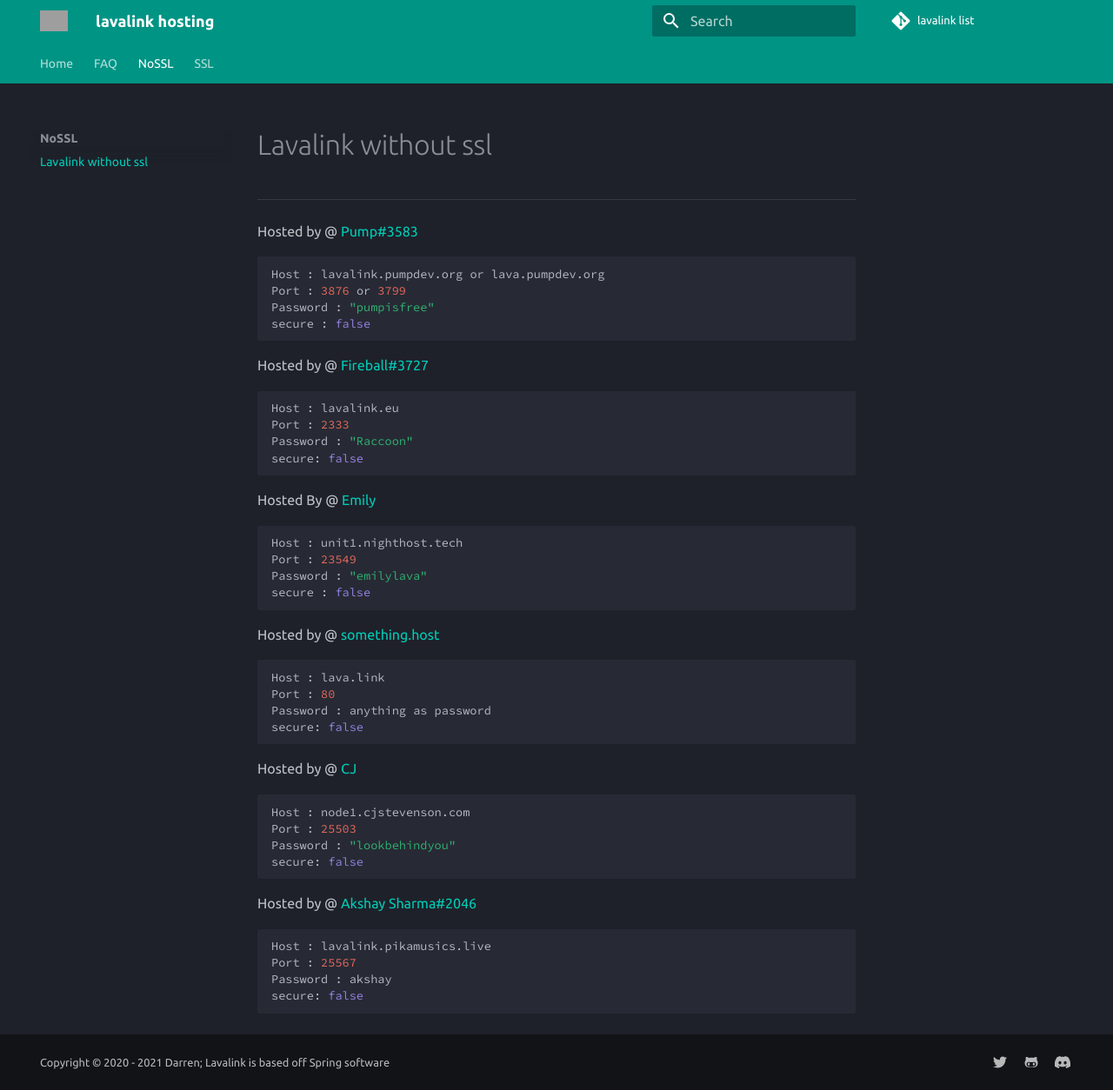
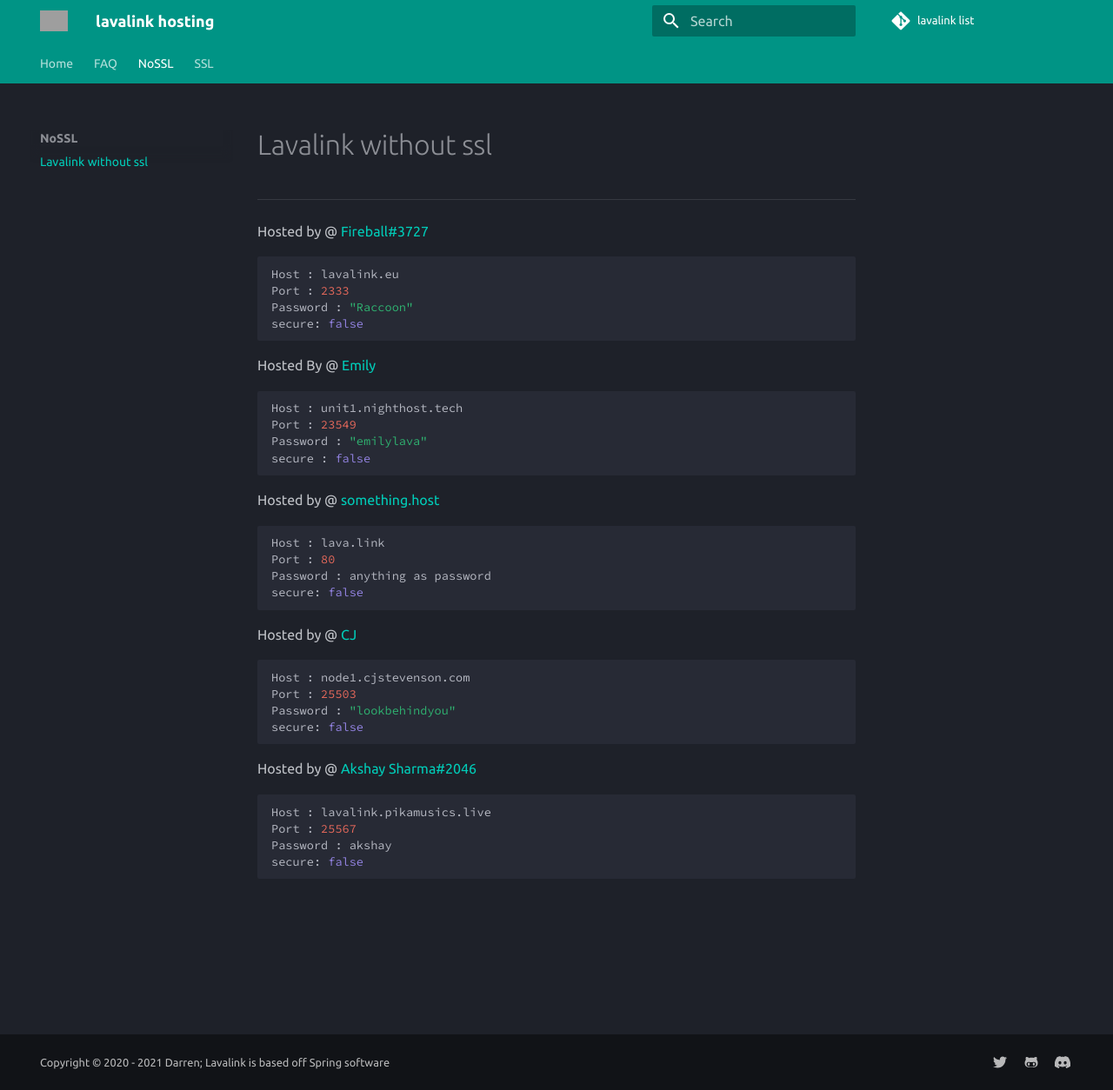
Before and after one commit to DarrenOfficial/lavalink-list, an MkDocs documentation site: the page built from docs/NoSSL/lavalink-without-ssl.md, in a window 1280 px wide and 1254 px high. Shown: the whole window at 87% size. Built offline with MkDocs 1.6.1 and Material for MkDocs 9.7.7, drawn with Linux system fonts in a browser that asks for light colours; comment, search, counter and statistics services are not loaded; grey boxes are pictures that could not be loaded.

Commit message:
My node is down

````diff
--- a/docs/NoSSL/lavalink-without-ssl.md
+++ b/docs/NoSSL/lavalink-without-ssl.md
@@ -1,12 +1,5 @@
 ---
 
-Hosted by @ [Pump#3583](https://pumpdev.org)
-```bash
-Host : lavalink.pumpdev.org or lava.pumpdev.org
-Port : 3876 or 3799
-Password : "pumpisfree"
-secure : false
-```
 Hosted by @ [Fireball#3727](https://www.lavalink.eu)
 ```bash
 Host : lavalink.eu
````
